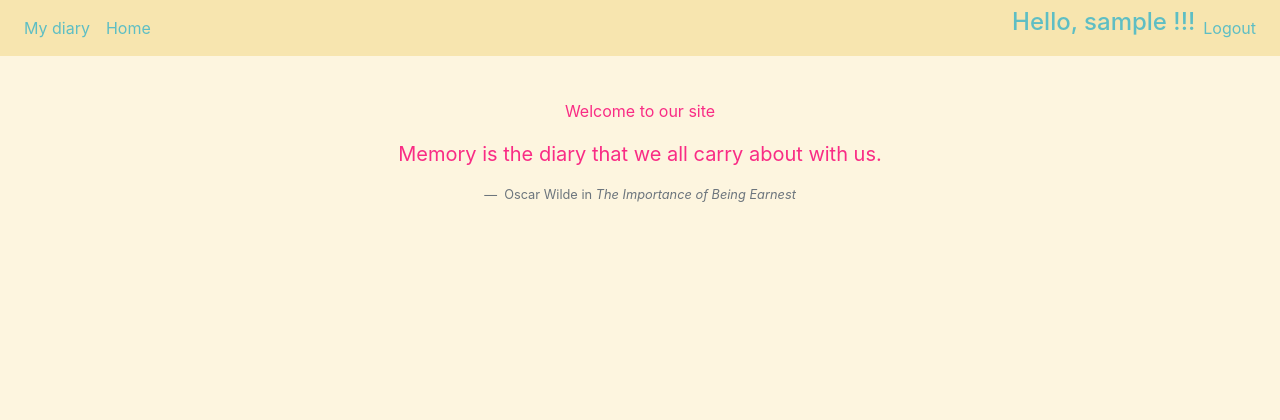
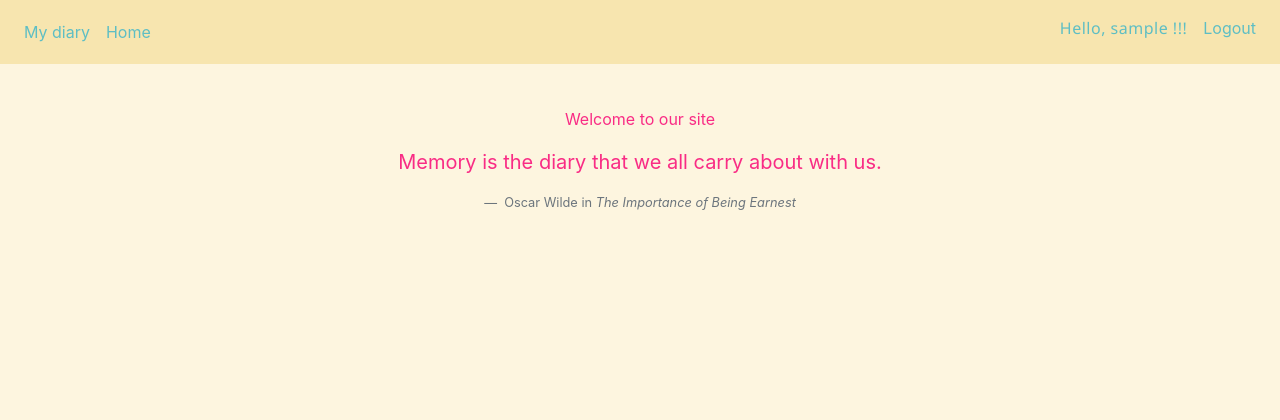
Before and after one commit to RalitsaTerzieva/my-diary, a Django app: page / in a window 1280 px wide. Shown: the top 420 px of the page. Run offline with Django 4.2, Linux system fonts and the light colour scheme; the visitor is signed in with stand-in values (Sample User, id 1); some libraries are stand-ins or nearby versions.

Commit message:
Style Hello user in navbar

```diff
--- a/static/css/base.css
+++ b/static/css/base.css
@@ -36,8 +36,13 @@ p {
     color: #F92C85;
 }
 
-.nav-item h1{
-    font-size: 24px;
+.user {
+    font-size: 16px;
+    font-family: "-apple-system,BlinkMacSystemFont","Segoe UI","Roboto","Helvetica Neue",Arial,"Noto Sans",sans-serif,"Apple Color Emoji","Segoe UI Emoji","Segoe UI Symbol","Noto Color Emoji";
+    font-weight: 400;
+    line-height: 1.5;
+    padding: 8px;
+    letter-spacing: 0.5px;
 }
 
 .nav-link {
@@ -64,6 +69,7 @@ footer {
     position: fixed;
     bottom: 0px
 }
+
 .btn-success {
     background-color: #e4c1f9;
     border-color: #e4c1f9;
--- a/templates/navbar.html
+++ b/templates/navbar.html
@@ -15,7 +15,7 @@
       {% if user.is_authenticated %}
 
         <ul class="navbar-nav ml-auto">
-            <li class="nav-item"><h1>Hello, {{user.username}} !!!</h1></li>
+            <li class="nav-item"><h1 class="user">Hello, {{user.username}} !!!</h1></li>
             <li class="nav-item">
               <a class="nav-link" href="{% url 'logout' %}?next={% url 'index' %}">Logout</a>
             </li>
```
